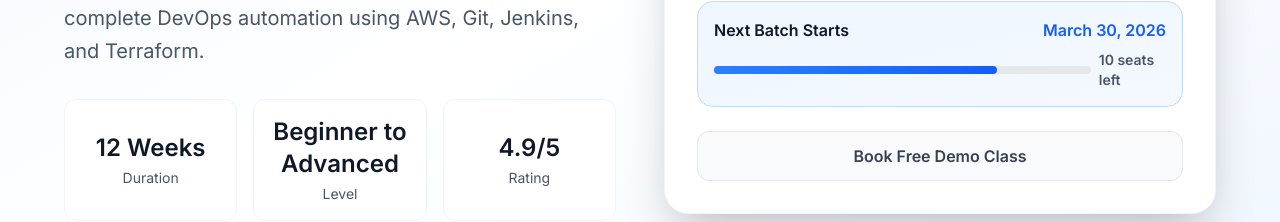
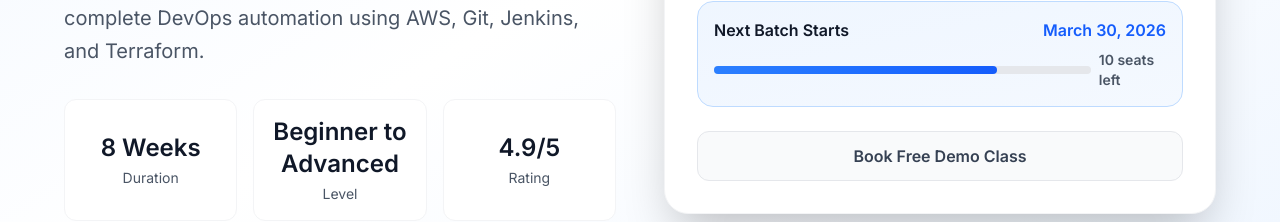
Before and after one commit to ak-z-world/Website-Vira, a Next.js app: page /courses/python-ai-aws-devops-combo in a window 1280 px wide. Shown: the part 532-754 px from the top of the page. Built offline with nearby package versions, Linux system fonts and the light colour scheme; no server answers.

Commit message:
Update course duration from 12 to 8 week

```diff
--- a/app/courses/python-ai-aws-devops-combo/page.jsx
+++ b/app/courses/python-ai-aws-devops-combo/page.jsx
@@ -31,7 +31,7 @@ export default function PythonAiAwsComboPage() {
         subtitle:
             "Build intelligent Django applications and deploy them to AWS with CI/CD and Infrastructure as Code.",
         description: t("courses.pythonDevopsCombo.courseDetails.description"),
-        duration: "12 Weeks",
+        duration: "8 Weeks",
         level: "Beginner to Advanced",
         fee: "₹10,000",
         originalFee: "₹65,000",
```
